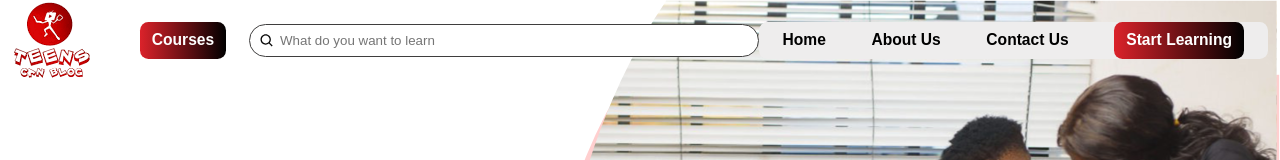
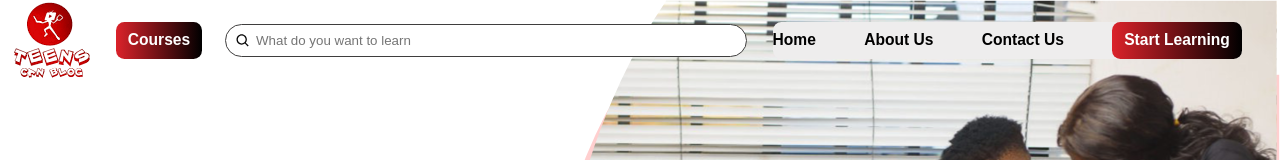
Before and after one commit to Niscolinx/teenscan, a React (Create React App) app: page / in a window 1280 px wide. Shown: the top 160 px of the page. Built offline with nearby package versions, Linux system fonts and the light colour scheme; what react-router-last-location would draw is missing.

Commit message:
working on typography

```diff
--- a/src/components/Header.tsx
+++ b/src/components/Header.tsx
@@ -87,7 +87,7 @@ const Header = () => {
 
     return (
         <>
-            <img src={Logo} alt='logo' style={{ marginRight: '2rem' }} />
+            <img src={Logo} alt='logo' />
 
             {/* <div className='modal' onMouseLeave={handleMouseLeave}>
                 <Link to='/' onMouseOver={handleMouseEnter}>
--- a/src/sass/components/header.scss
+++ b/src/sass/components/header.scss
@@ -8,7 +8,7 @@
     grid-column: 1 / -1;
     grid-template-columns:
         min-content minmax(min-content, 11rem) minmax(min-content, 1fr)
-        1fr;
+       minmax(min-content, 1fr) ;
     align-items: center;
     justify-items: center;
     padding: 0 1rem;
@@ -24,8 +24,7 @@
     }
 
     &__list {
-        padding: 0 2rem;
-        width: 100%;
+        width: 90%;
         display: flex;
         list-style: none;
         color: $color-grey-dark;
```
